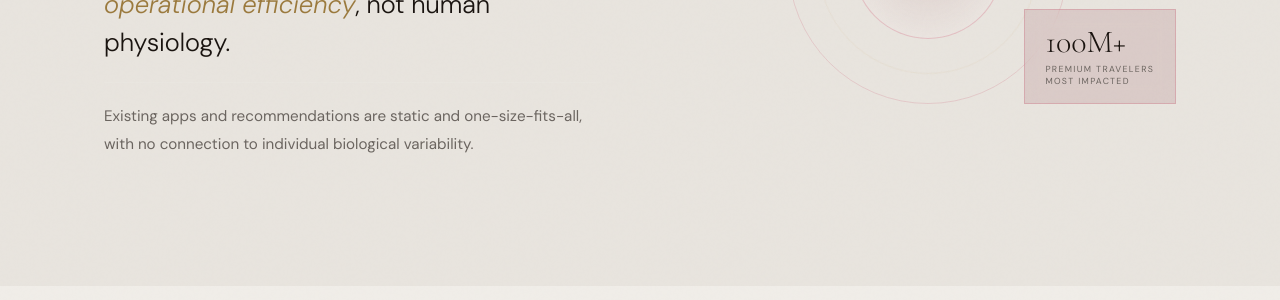
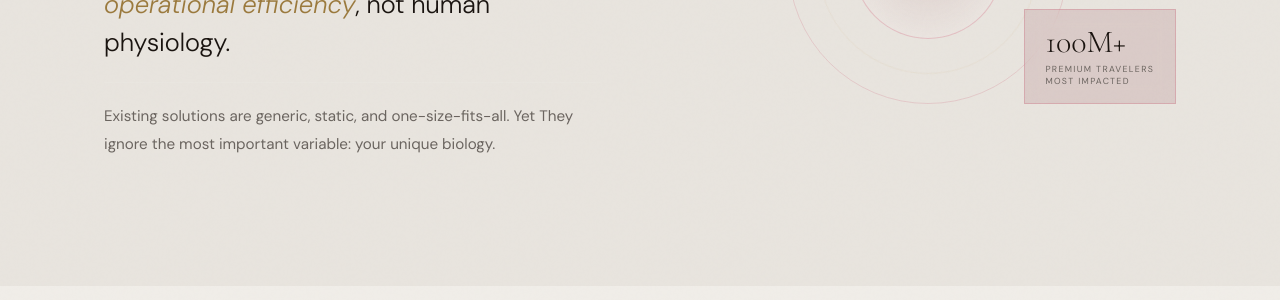
Before and after one commit to WeruLux/website, a Jekyll site: the page built from index.html, in a window 1280 px wide and 900 px high, scrolled down 1224 px. Shown: the part 154-454 px from the top of the window. Built offline with Jekyll 4.4.1, drawn with Linux system fonts in a browser that asks for light colours.

Commit message:
Update Page Copy “problem”

```diff
--- a/_data/problem.yml
+++ b/_data/problem.yml
@@ -1,14 +1,9 @@
-# "The Problem" section copy, including the clock dial and the badge.
 eyebrow: The Problem
 stat: 4.5B+
 stat_label: passengers travel across time zones each year
-statement: >-
-  Yet modern aviation is optimized for <em>operational efficiency</em>, not
-  human physiology.
-detail: >-
-  Existing apps and recommendations are static and one-size-fits-all, with no
-  connection to individual biological variability.
-clock_number: "72"
+statement: Yet modern aviation is optimized for <em>operational efficiency</em>, not human physiology.
+detail: 'Existing solutions are generic, static, and one-size-fits-all. Yet They ignore the most important variable: your unique biology.'
+clock_number: '72'
 clock_label: Hours Lost
 badge_number: 100M+
 badge_label: Premium travelers<br>most impacted
```
